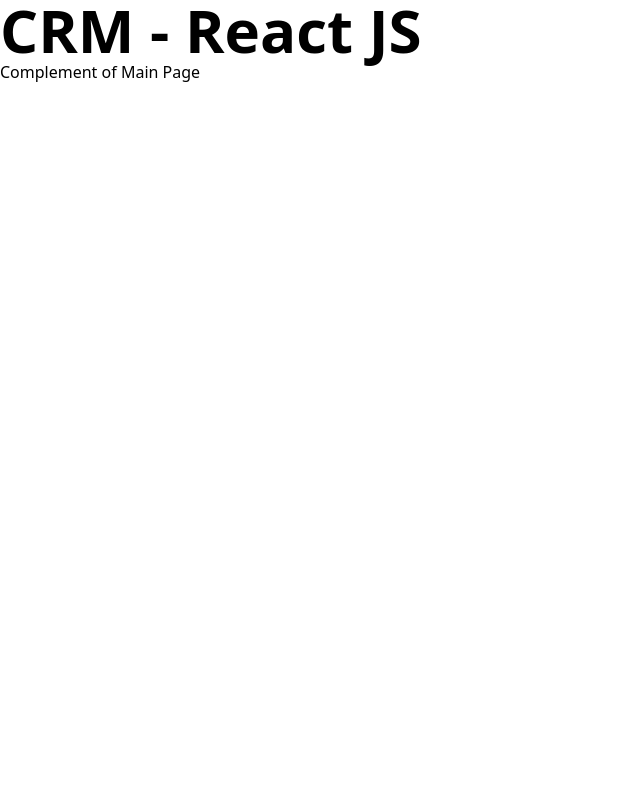
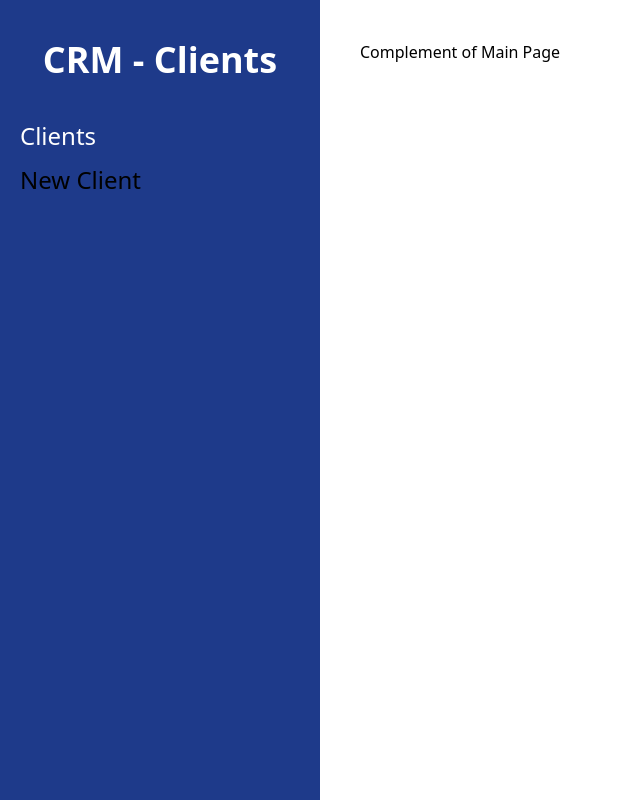
Before and after one commit to Boris-XD/Administrador-ReactJS, a React (Vite) app: page / in a window 1280 px wide. Shown: the whole page, without its empty margins (0-640 px from the left). Built offline with nearby package versions, Linux system fonts and the light colour scheme.

Commit message:
Add Link with NavLink

```diff
--- a/src/components/Layout.jsx
+++ b/src/components/Layout.jsx
@@ -1,11 +1,34 @@
-import { Outlet } from "react-router-dom"
+import { Outlet, Link, useLocation, NavLink } from "react-router-dom"
 
 const Layout = () => {
+
+    const location = useLocation();
+
   return (
-    <div>
-        <h1 className="text-6xl font-bold">CRM - React JS</h1>
+    <div className="md:flex md:min-h-screen">
+        <aside className="md:w-1/4 bg-blue-900 px-5 py-10">
+            <h2 className="text-4xl font-black text-center text-white">CRM - Clients</h2>
 
-        <Outlet />
+            <nav className="mt-10">
+                <Link
+                    className={`${location.pathname == '/' ? 'text-white' : ' text-blue'} text-2xl block mt-3 hover:text-blue-300`}
+                    to="/"
+                >
+                    Clients
+                </Link>
+                <NavLink
+                    className={({isActive}) => isActive
+                        ? 'text-2xl block mt-3 hover:text-blue-30 text-white'
+                        : 'text-2xl block mt-3 hover:text-blue-30 text-blue'}
+                    to="/client/new"
+                >
+                    New Client
+                </NavLink>
+            </nav>
+        </aside>
+        <main className="md:w-3/4 p-10 md:h-screen overflow-scroll">
+            <Outlet />
+        </main>
     </div>
   )
 }
```
